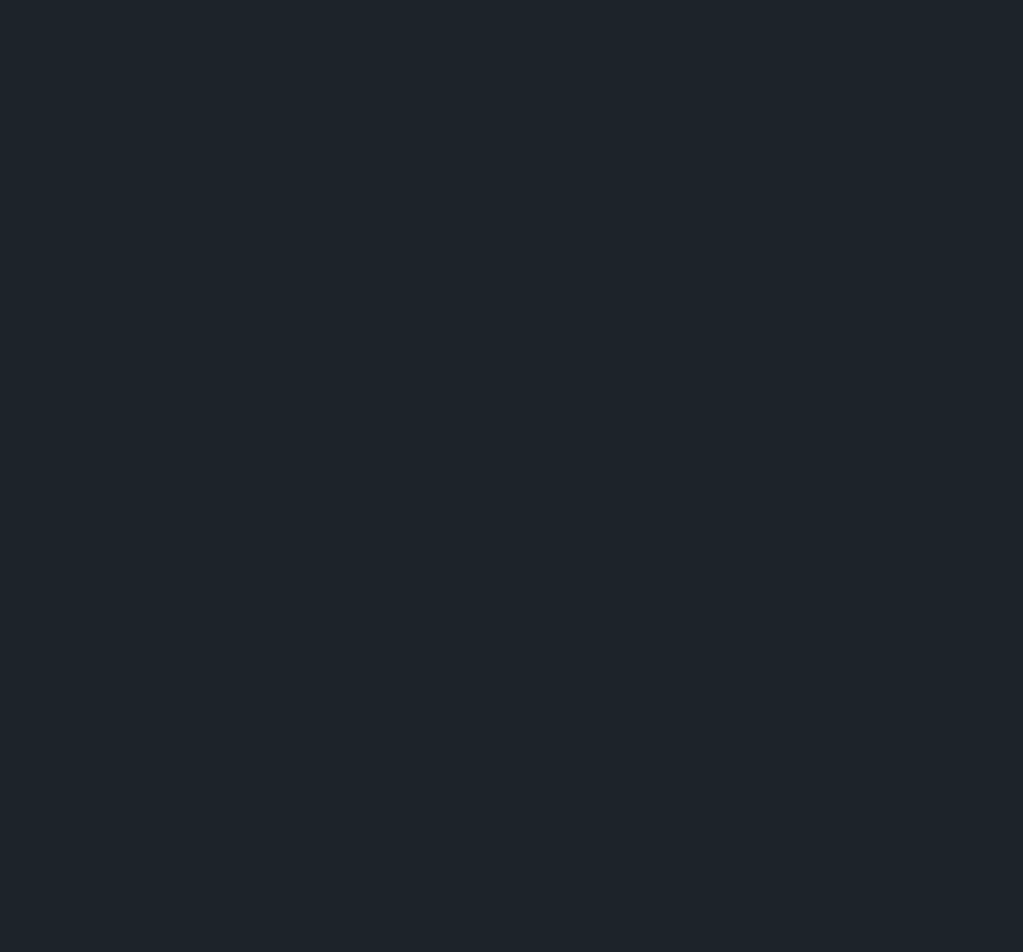
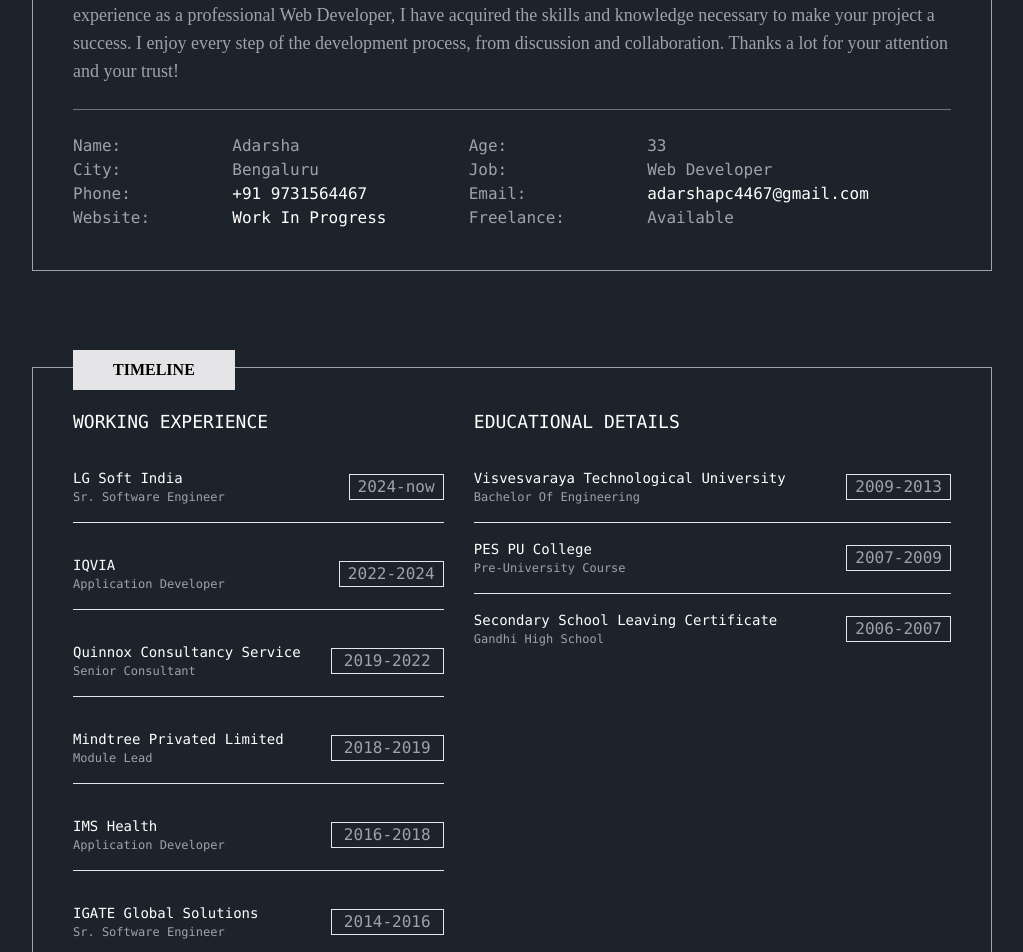
Before and after one commit to AdarshaCoding/adarsha-portfolio, a React (Vite) app: page /about in a window 1280 px wide. Shown: the part 180-1132 px from the top of the page, without its empty margins (128-1151 px from the left). Before the commit the page ends 800 px from the top, so only its background shows below. Built offline with nearby package versions, Linux system fonts and the light colour scheme.

Commit message:
Worked on About Page

```diff
--- a/src/components/Footer.jsx
+++ b/src/components/Footer.jsx
@@ -1,7 +1,13 @@
 import React from "react";
 
 const Footer = () => {
-  return <div>Footer</div>;
+  return (
+    <footer className="font-mono text-sm">
+      <div className="container mx-auto text-center">
+        <p>© 2025 Adarsha 🚀 All rights reserved.</p>
+      </div>
+    </footer>
+  );
 };
 
 export default Footer;
--- a/src/components/Header.jsx
+++ b/src/components/Header.jsx
@@ -2,7 +2,7 @@ import { Link } from "react-router-dom";
 
 const Title = () => {
   return (
-    <h2 className="text-2xl cursor-pointer hover:text-orange-500">
+    <h2 className="text-2xl font-bold cursor-pointer hover:text-orange-500">
       <Link to={"/"}>Adarsha</Link>
     </h2>
   );
--- a/src/components/Layout.jsx
+++ b/src/components/Layout.jsx
@@ -5,9 +5,9 @@ import { Outlet } from "react-router-dom";
 
 const Layout = () => {
   return (
-    <div className="container">
+    <div className="container flex flex-col min-h-screen">
       <Header />
-      <main>
+      <main className="flex-grow mt-20 text-white container">
         {/* this is where nested routes will be rendered */}
         <Outlet />
       </main>
--- /dev/null
+++ b/src/data/data.json
@@ -0,0 +1,10 @@
+{
+    "name":"Adarsha",
+    "age":"33",
+    "email":"adarshapc4467@gmail.com",
+    "city":"Bengaluru",
+    "phone":"+91 9731564467",
+    "freelance": "Available",
+    "website":"Work In Progress",
+    "job":"Web Developer"
+}
--- a/src/pages/About.jsx
+++ b/src/pages/About.jsx
@@ -1,7 +1,189 @@
+import data from "../data/data.json";
 const About = () => {
+  console.log(data);
   return (
     <div>
-      <h2>About Me</h2>
+      <div className="p-10 border border-gray-400 relative font-syne">
+        <h2 className="font-semibold text-black absolute top-[-18px] bg-zinc-200 p-2 px-10">
+          ABOUT ME
+        </h2>
+        <p className="text-gray-400 text-lg">
+          My name is Adarsha P C and I am a Web Developer, and I'm very
+          passionate and dedicated to my work. With 5 years experience as a
+          professional Web Developer, I have acquired the skills and knowledge
+          necessary to make your project a success. I enjoy every step of the
+          development process, from discussion and collaboration. Thanks a lot
+          for your attention and your trust!
+        </p>
+        <hr className="my-6 mx-auto border-gray-500" />
+        <div className="grid grid-flow-col text-gray-400 font-mono">
+          <div className="grid grid-flow-col">
+            <div className="">
+              <h2>Name:</h2>
+              <h2>City:</h2>
+              <h2>Phone:</h2>
+              <h2>Website:</h2>
+            </div>
+            <div>
+              <h2>{data.name}</h2>
+              <h2>{data.city}</h2>
+              <h2 className="text-white cursor-pointer hover:underline underline-offset-4">
+                {data.phone}
+              </h2>
+              <h2 className="text-white cursor-pointer hover:underline underline-offset-4">
+                {data.website}
+              </h2>
+            </div>
+          </div>
+          <div className="grid grid-flow-col">
+            <div>
+              <h2>Age:</h2>
+              <h2>Job:</h2>
+              <h2>Email:</h2>
+              <h2>Freelance:</h2>
+            </div>
+            <div>
+              <h2>{data.age}</h2>
+              <h2>{data.job}</h2>
+              <h2 className="text-white cursor-pointer hover:underline underline-offset-4">
+                {data.email}
+              </h2>
+              <h2>{data.freelance}</h2>
+            </div>
+          </div>
+        </div>
+      </div>
+      <div className="p-10 border border-gray-400 relative font-syne my-24">
+        <h2 className="font-semibold text-black absolute top-[-18px] bg-zinc-200 p-2 px-10">
+          TIMELINE
+        </h2>
+
+        <div className="grid grid-flow-col text-gray-400 font-mono">
+          <div className="grid grid-flow-col">
+            <div>
+              <h2 className="text-white text-lg">WORKING EXPERIENCE</h2>
+              <div>
+                <div className="flex justify-between items-center mt-8">
+                  <div>
+                    <h2 className="text-white text-sm">LG Soft India</h2>
+                    <p className="text-[12px]">Sr. Software Engineer</p>
+                  </div>
+                  <div>
+                    <h2 className="border text-center px-2">2024-now</h2>
+                  </div>
+                </div>
+                <hr className="my-4" />
+              </div>
+              <div>
+                <div className="flex justify-between items-center mt-8">
+                  <div>
+                    <h2 className="text-white text-sm">IQVIA</h2>
+                    <p className="text-[12px]">Application Developer</p>
+                  </div>
+                  <div>
+                    <h2 className="border text-center px-2">2022-2024</h2>
+                  </div>
+                </div>
+                <hr className="my-4" />
+              </div>
+              <div>
+                <div className="flex justify-between items-center mt-8">
+                  <div>
+                    <h2 className="text-white text-sm">
+                      Quinnox Consultancy Service
+                    </h2>
+                    <p className="text-[12px]">Senior Consultant</p>
+                  </div>
+                  <div>
+                    <h2 className="border text-center px-3">2019-2022</h2>
+                  </div>
+                </div>
+                <hr className="my-4" />
+              </div>
+              <div>
+                <div className="flex justify-between items-center mt-8">
+                  <div>
+                    <h2 className="text-white text-sm">
+                      Mindtree Privated Limited
+                    </h2>
+                    <p className="text-[12px]">Module Lead</p>
+                  </div>
+                  <div>
+                    <h2 className="border text-center px-3">2018-2019</h2>
+                  </div>
+                </div>
+                <hr className="my-4" />
+              </div>
+              <div>
+                <div className="flex justify-between items-center mt-8">
+                  <div>
+                    <h2 className="text-white text-sm">IMS Health</h2>
+                    <p className="text-[12px]">Application Developer</p>
+                  </div>
+                  <div>
+                    <h2 className="border text-center px-3">2016-2018</h2>
+                  </div>
+                </div>
+                <hr className="my-4" />
+              </div>
+              <div>
+                <div className="flex justify-between items-center mt-8">
+                  <div>
+                    <h2 className="text-white text-sm">
+                      IGATE Global Solutions
+                    </h2>
+                    <p className="text-[12px]">Sr. Software Engineer</p>
+                  </div>
+                  <div>
+                    <h2 className="border text-center px-3">2014-2016</h2>
+                  </div>
+                </div>
+              </div>
+            </div>
+            <div></div>
+          </div>
+          <div className="grid grid-flow-col">
+            <div>
+              <h2 className="text-white text-lg mb-8">EDUCATIONAL DETAILS</h2>
+              <div>
+                <div className="flex justify-between items-center">
+                  <div>
+                    <h2 className="text-white text-sm">
+                      Visvesvaraya Technological University
+                    </h2>
+                    <p className="text-[12px]">Bachelor Of Engineering</p>
+                  </div>
+                  <div>
+                    <h2 className="border text-center px-2">2009-2013</h2>
+                  </div>
+                </div>
+                <hr className="my-4" />
+              </div>
+              <div className="flex justify-between items-center">
+                <div>
+                  <h2 className="text-white text-sm">PES PU College</h2>
+                  <p className="text-[12px]">Pre-University Course</p>
+                </div>
+                <div>
+                  <h2 className="border text-center px-2">2007-2009</h2>
+                </div>
+              </div>
+              <hr className="my-4" />
+              <div className="flex justify-between items-center">
+                <div>
+                  <h2 className="text-white text-sm">
+                    Secondary School Leaving Certificate
+                  </h2>
+                  <p className="text-[12px]">Gandhi High School</p>
+                </div>
+                <div>
+                  <h2 className="border text-center px-2">2006-2007</h2>
+                </div>
+              </div>
+            </div>
+          </div>
+        </div>
+      </div>
     </div>
   );
 };
--- /dev/null
+++ b/src/utils/constants.js
@@ -0,0 +1,65 @@
+export const experience = [
+  {
+    company: "LG Soft India",
+    designation: "Sr. Software Engineer",
+    startYear: 2024,
+    endYear: "NA",
+    currentOrg: true,
+  },
+  {
+    company: "IQVIA",
+    designation: "Application Developer",
+    startYear: 2022,
+    endYear: 2024,
+    currentOrg: false,
+  },
+  {
+    company: "Quinnox Consultancy Services",
+    designation: "Senior Consultant",
+    startYear: 2019,
+    endYear: 2022,
+    currentOrg: false,
+  },
+  {
+    company: "Mindtree Privated Limited",
+    designation: "Module Lead",
+    startYear: 2018,
+    endYear: 2019,
+    currentOrg: false,
+  },
+  {
+    company: "IMS Health",
+    designation: "Application Developer",
+    startYear: 2016,
+    endYear: 2018,
+    currentOrg: false,
+  },
+  {
+    company: "IGATE Global Solutions",
+    designation: "Sr. Software Engineer",
+    startYear: 2014,
+    endYear: 2016,
+    currentOrg: false,
+  },
+];
+
+export const education = [
+  {
+    school: "Visvesvaraya Technological University",
+    course: "Bachelor Of Engineering",
+    startYear: "2009",
+    endYear: "2014",
+  },
+  {
+    school: "PES PU College",
+    course: "Pre-University Course",
+    startYear: "2007",
+    endYear: "2009",
+  },
+  {
+    school: "Gandhi High School",
+    course: "Secondary School Leaving Certificate",
+    startYear: "2006",
+    endYear: "2007",
+  },
+];
--- a/tailwind.config.js
+++ b/tailwind.config.js
@@ -15,7 +15,23 @@ export default {
         "2xl": "6rem",
       },
     },
-    extend: {},
+    extend: {
+      fontFamily: {
+        roboto: ["Roboto", "sans-serif"], // Add your custom font
+        lato: ["Lato", "sans-serif"],
+        syne: ["Syne"],
+        inter: ["Inter", "sans-serif"],
+      },
+      animation: {
+        "underline-animation": "underlineEffect 1s ease-in-out forwards",
+      },
+      keyframes: {
+        underlineEffect: {
+          "0%": { width: "0%" },
+          "100%": { width: "100%" },
+        },
+      },
+    },
   },
   plugins: [require("daisyui")],
 };
```
